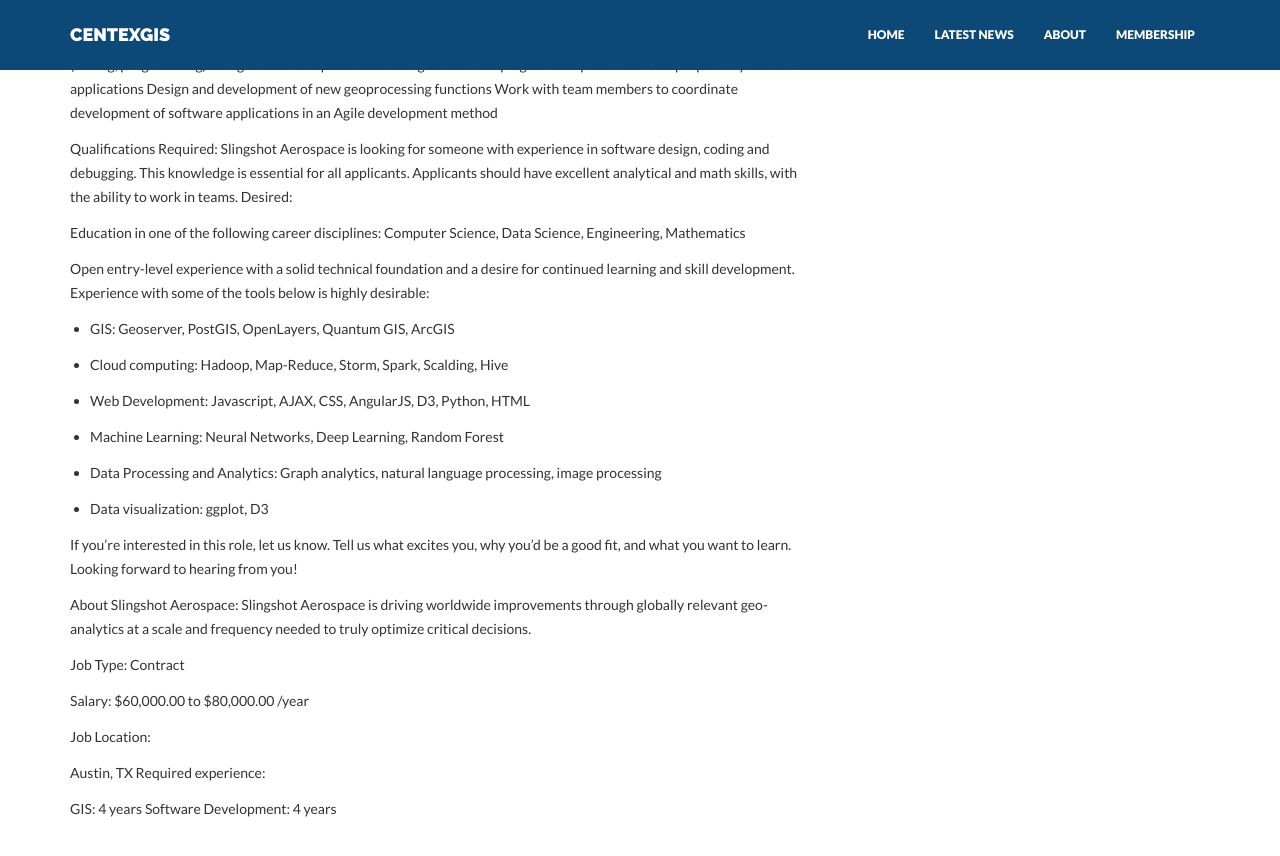
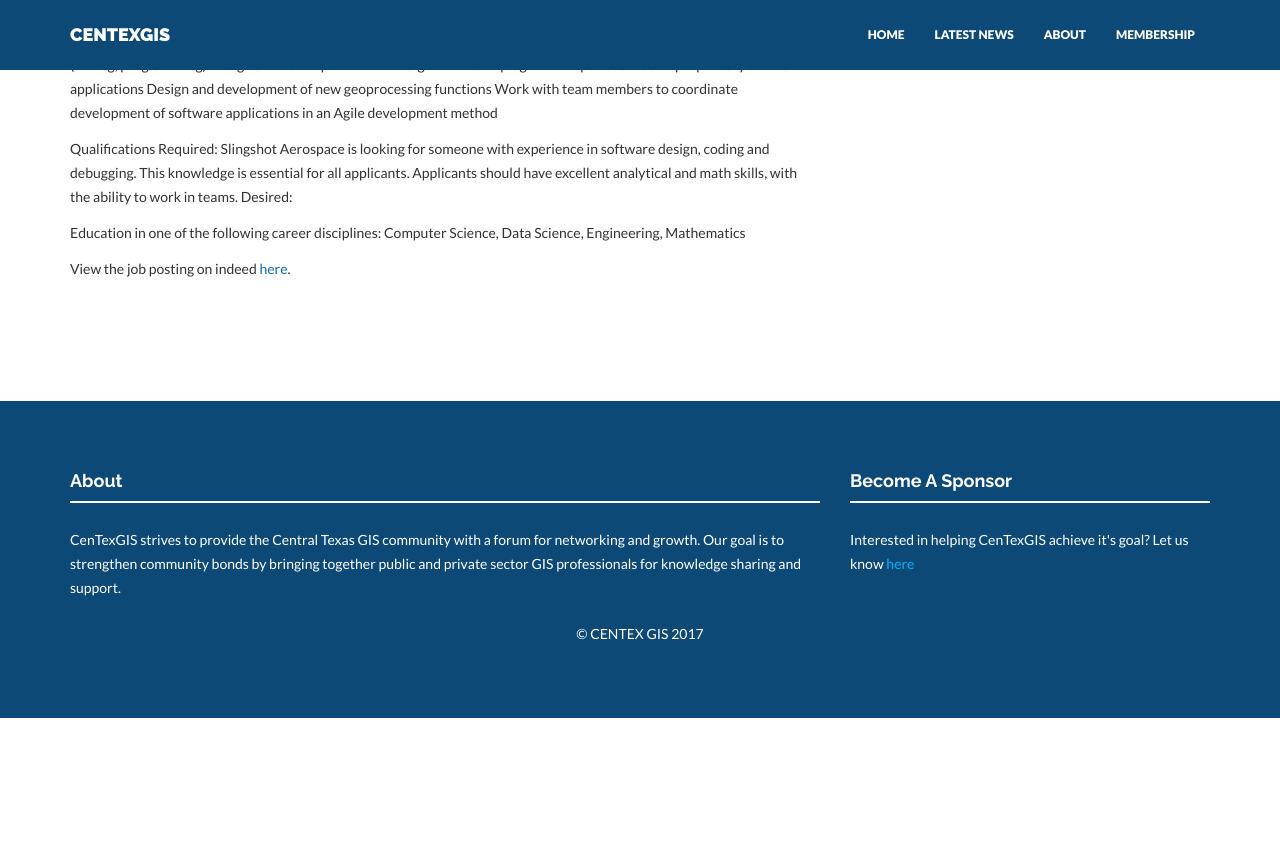
Before and after one commit to centexgis/centexgis.github.io, a Jekyll site: the page built from _posts/jobs/2017-02-21-geospatial-data-scientist-software-engineer-austin.md, in a window 1280 px wide and 900 px high, scrolled down 472 px. Shown: the top 856 px of the window. Built offline with Jekyll 4.4.1, drawn with Linux system fonts in a browser that asks for light colours; nearby versions of some CDN libraries; after the commit the page ends 1190 px from its top, so only the background shows below that.

Commit message:
add link to job posting

```diff
--- a/_posts/jobs/2017-02-21-geospatial-data-scientist-software-engineer-austin.md
+++ b/_posts/jobs/2017-02-21-geospatial-data-scientist-software-engineer-austin.md
@@ -36,33 +36,4 @@ Desired:
 Education in one of the following career disciplines:
 Computer Science, Data Science, Engineering, Mathematics
 
-Open entry-level experience with a solid technical foundation and a desire for continued learning and skill development.
-Experience with some of the tools below is highly desirable:
-- GIS: Geoserver, PostGIS, OpenLayers, Quantum GIS, ArcGIS
-
-- Cloud computing: Hadoop, Map-Reduce, Storm, Spark, Scalding, Hive
-
-- Web Development: Javascript, AJAX, CSS, AngularJS, D3, Python, HTML
-
-- Machine Learning: Neural Networks, Deep Learning, Random Forest
-
-- Data Processing and Analytics: Graph analytics, natural language processing, image processing
-
-- Data visualization: ggplot, D3
-
-If you’re interested in this role, let us know. Tell us what excites you, why you’d be a good fit, and what you want to learn. Looking forward to hearing from you!
-
-About Slingshot Aerospace:
-Slingshot Aerospace is driving worldwide improvements through globally relevant geo-analytics at a scale and frequency needed to truly optimize critical decisions.
-
-Job Type: Contract
-
-Salary: $60,000.00 to $80,000.00 /year
-
-Job Location:
-
-Austin, TX
-Required experience:
-
-GIS: 4 years
-Software Development: 4 years
+View the job posting on indeed [here](https://www.indeed.com/cmp/Slingshot-Aero/jobs/Geospatial-Data-Scientist-Software-Engineer-0ddc0dc0c801c332?q=GIS).
```
